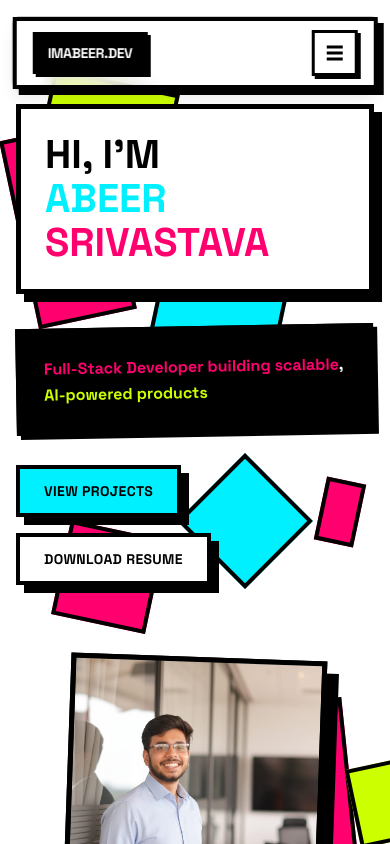
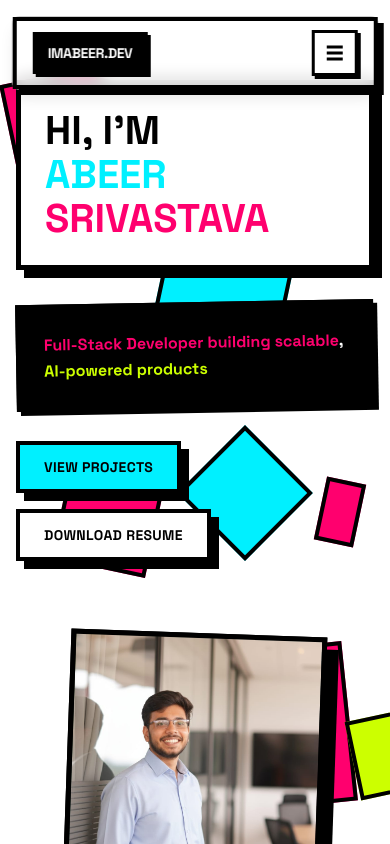
Before and after one commit to abeer-srivastava/portFolio, a Next.js app: page / in a window 390 px wide. Shown: the top 844 px of the page. Built offline with nearby package versions, Linux system fonts and the light colour scheme.

Commit message:
Revert "changes in the media query"
This reverts commit 9580f72561fd596ce23164180e9311f1624431d6.

```diff
--- a/components/sections/HeroSection.tsx
+++ b/components/sections/HeroSection.tsx
@@ -5,7 +5,7 @@ const HeroSection: React.FC = () => {
   return (
     <section
       id="home"
-      className="min-h-screen flex items-center justify-center bg-brutal-white pt-26 pb-8 md:pt-24 px-4 md:px-6 lg:px-8 relative overflow-hidden"
+      className="min-h-screen flex items-center justify-center bg-brutal-white pt-20 md:pt-24 px-4 md:px-6 lg:px-8 relative overflow-hidden"
     >
       {" "}
       {/* Geometric Background Elements */}{" "}
@@ -13,7 +13,7 @@ const HeroSection: React.FC = () => {
         <div className="absolute top-20 left-10 w-32 h-32 bg-brutal-lime border-4 border-brutal-black rotate-12" />
         <div className="absolute bottom-20 right-10 w-40 h-40 bg-brutal-pink border-4 border-brutal-black -rotate-6" />
         <div className="absolute top-1/2 right-1/4 w-24 h-24 bg-brutal-blue border-4 border-brutal-black rotate-45" />
-        <div className="absolute bottom-26 left-88 w-20 h-20 bg-brutal-lime border-4 border-brutal-black -rotate-12" />
+        <div className="absolute bottom-24 left-88 w-20 h-20 bg-brutal-lime border-4 border-brutal-black -rotate-12" />
         <div className="absolute top-120 left-80 w-10 h-16 bg-brutal-pink border-4 border-brutal-black rotate-12" />
 
         <div className="absolute bottom-80 left-15 w-24 h-24 bg-brutal-pink border-4 border-brutal-black rotate-12" />
```
